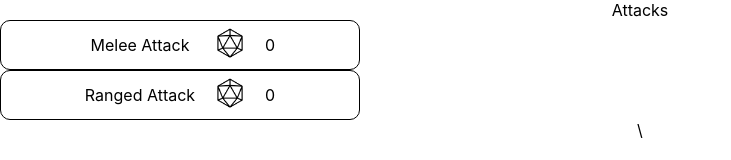
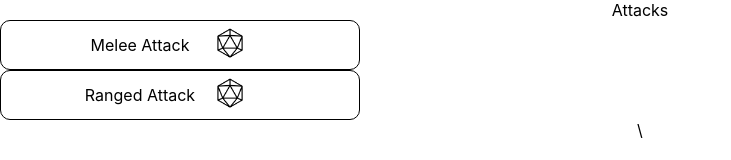
Before and after one commit to Utkarsh-G/high-spirits-sheets, a React (Create React App) app: page / in a window 1280 px wide. Shown: the top 160 px of the page, without its empty margins (0-731 px from the left). Built offline with nearby package versions, Linux system fonts and the light colour scheme.

Commit message:
zeros are back to not being displayed

```diff
--- a/src/ActionBox.js
+++ b/src/ActionBox.js
@@ -11,7 +11,7 @@ function ActionBox({name, rollResult, onRoll}) {
             <div className="action-box-status">{assured ? "Assured" : ""} {capped ? "Capped" : ""}</div>
             <div className="action-box-name">{name}</div>
             <div className="action-box-roll"><img id="d20" onClick={onRoll} src={d20} alt="d20" /></div>
-            <div className="action-box-roll-result">{rollResult/*rollResult > 0 ? rollResult : ""*/}</div>
+            <div className="action-box-roll-result">{rollResult > 0 ? rollResult : ""}</div>
         </div>
     );
 }
--- a/src/ActionsContextProvider.js
+++ b/src/ActionsContextProvider.js
@@ -25,7 +25,7 @@ export const ActionsContextProvider = ({ children }) => {
           name: category.name,
           actions: category.actions.map(action => ({
             ...action,
-            roll: action.name === rolledName ? Math.floor(Math.random() * 20) + 1 : action.roll
+            roll: action.name === rolledName ? Math.floor(Math.random() * 20) + 1 : 0
           }))
         }));
         console.log("New rolls: ");
```
